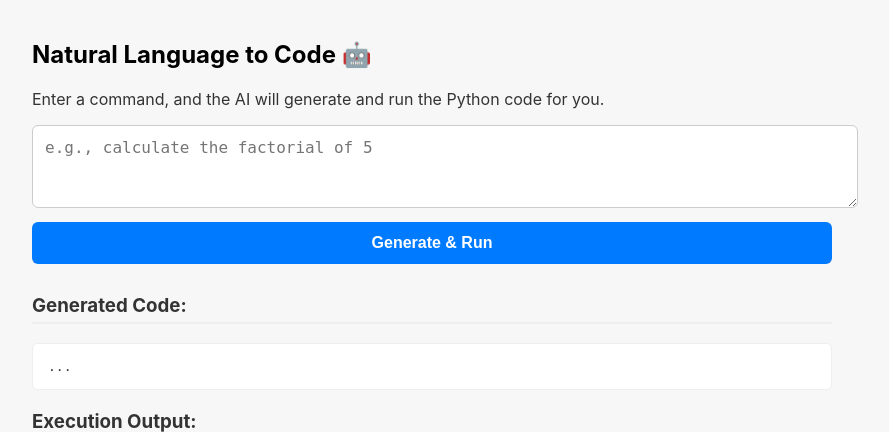
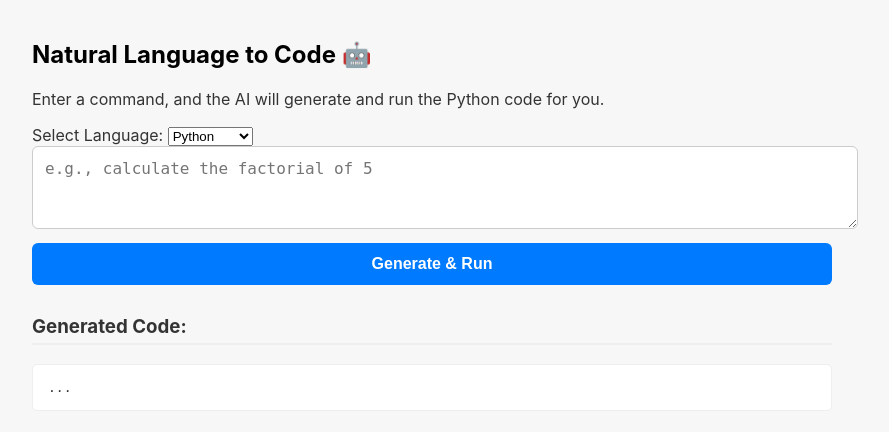
Before and after one commit to thisiskaransgit/Words2Binary, a Flask app: page / in a window 1280 px wide. Shown: the top 432 px of the page, without its empty margins (208-1097 px from the left). Run offline with Flask 3, Linux system fonts and the light colour scheme.

Commit message:
added multiple language support
Signed-off-by: Karan Singh Thakur <karanthakur.work@gmail.com>

````diff
--- a/app.py
+++ b/app.py
@@ -27,24 +27,54 @@ def index():
 
 def extract_code(text):
     """Extracts code from a markdown block."""
-    code_block = re.search(r"```python\n(.*?)\n```", text, re.DOTALL)
+    code_block = re.search(r"```(?:\w*\n)?(.*?)```", text, re.DOTALL)
     if code_block:
         return code_block.group(1).strip()
     if text.strip().startswith("def ") or text.strip().startswith("import ") or text.strip().startswith("print("):
         return text.strip()
     return text
 
+Language_ID_MAP = {
+    "python": 71,
+    "javascript": 93,
+    "java": 62,
+    "c++": 53,
+}
+
 @app.route('/generate-and-run', methods=['POST'])
 def generate_and_run():
     """The main endpoint to generate and run code."""
     user_prompt = request.json.get('prompt')
+    language = request.json.get('language', 'python').lower()
     if not user_prompt:
         return jsonify({"error": "Prompt is missing"}), 400
+    language_id = Language_ID_MAP.get(language)
+    if language not in Language_ID_MAP:
+        return jsonify({"error": f"Unsupported language: {language}"}), 400
 
     prompt_for_ai = (
-        f"Write a complete and executable Python 3 script that {user_prompt}. "
+        f"Write a complete  and executable {language} script that {user_prompt}. "
         "The script must be self-contained. Do not include any explanation or introductory text, only the raw code."
     )
+
+    if language == "javascript":
+        prompt_for_ai = (
+            f"Write a complete Node.js script that {user_prompt}. "
+            "Use console.log() to produce output. "
+            "Do not include any explanation or introductory text, only the raw code."
+        )
+    elif language == "c++":
+        prompt_for_ai = (
+            f"Write a complete C++ program that {user_prompt}. "
+            "The code must be self-contained in a `main` function and include necessary headers. "
+            "Do not include any explanation or introductory text, only the raw code."
+        )
+    elif language == "java":
+        prompt_for_ai = (
+            f"Write a complete Java program that {user_prompt}. "
+            "The code must be self-contained in a public class named 'Main' with a `public static void main(String[] args)` method. "
+            "Do not include any explanation or introductory text, only the raw code."
+        )
 
     try:
         response = cerebras.chat.completions.create(
@@ -61,7 +91,7 @@ def generate_and_run():
 
     headers_judge0 = {"Content-Type": "application/json"}
     payload_judge0 = {
-        "language_id": 71,
+        "language_id": language_id,
         "source_code": code_to_run
     }
 
--- a/templates/index.html
+++ b/templates/index.html
@@ -61,6 +61,13 @@
     <p>
       Enter a command, and the AI will generate and run the Python code for you.
     </p>
+    <label for="language-select">Select Language:</label>
+    <select id="language-select" name="language">
+      <option value="Python">Python</option>
+      <option value="JavaScript">JavaScript</option>
+      <option value="C++">C++</option>
+      <option value="Java">Java</option>
+    </select>
     <textarea
       id="prompt"
       rows="3"
@@ -80,6 +87,13 @@
         const promptText = document.getElementById("prompt").value;
         const codeOutput = document.getElementById("code-output");
         const runOutput = document.getElementById("run-output");
+        const languageSelect = document.getElementById('language-select');
+
+        const selectedLanguage = languageSelect.value;
+        if (!promptText.trim()) {
+          alert("Please enter a prompt.");
+          return;
+        }
 
         codeOutput.innerText = "Generating code...";
         runOutput.innerText = "Executing...";
@@ -88,7 +102,10 @@
           const response = await fetch("/generate-and-run", {
             method: "POST",
             headers: { "Content-Type": "application/json" },
-            body: JSON.stringify({ prompt: promptText }),
+            body: JSON.stringify({
+              prompt: promptText,
+              language: languageSelect.value
+            }),
           });
 
           const data = await response.json();
````
